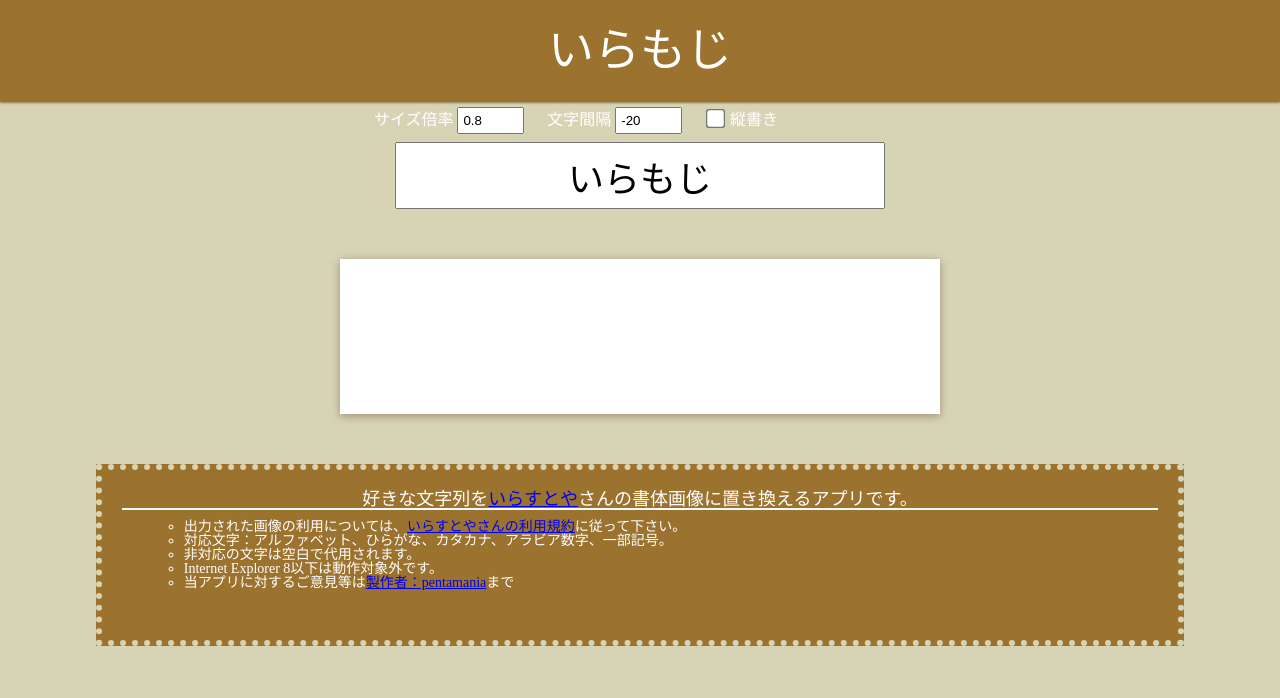
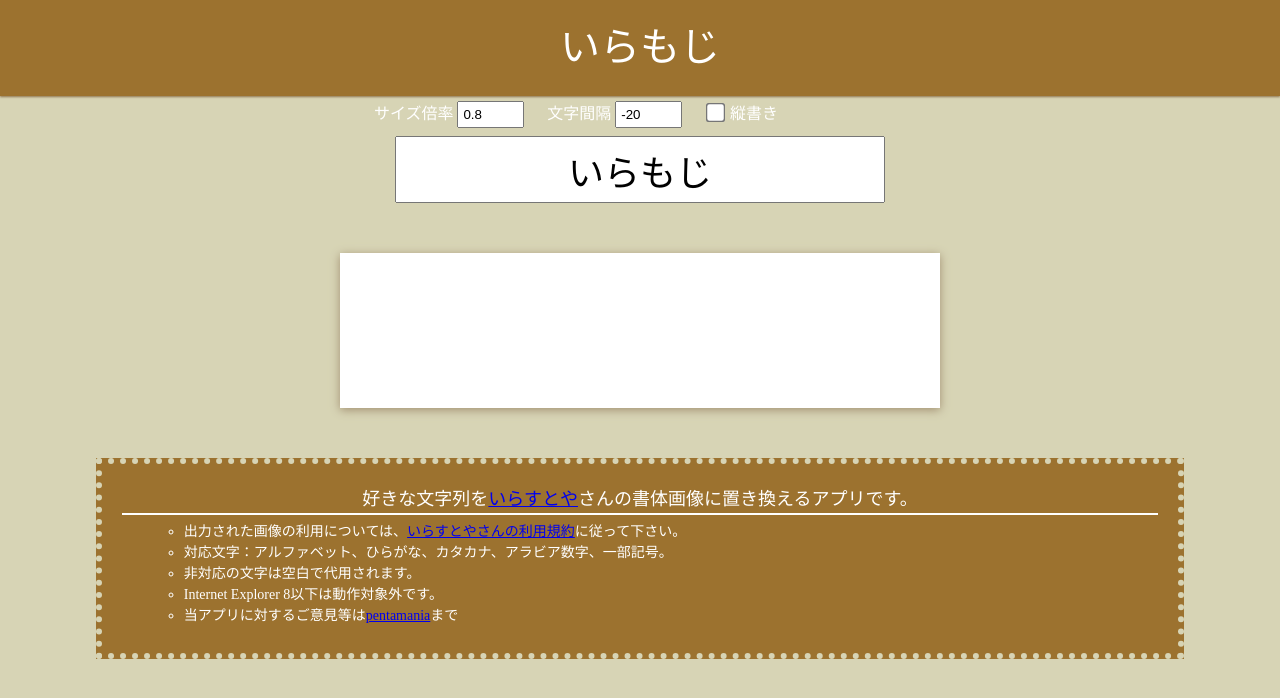
Before and after one commit to pentamania/iramoji, a website: page docs/index.html in a window 1280 px wide. Drawn offline with Linux system fonts and the light colour scheme.

Commit message:
Style update

```diff
--- a/docs/assets/style.css
+++ b/docs/assets/style.css
@@ -2,36 +2,36 @@
 --------------------------------------------------------------------------------------- */
 html,body,div,span,applet,object,iframe,h1,h2,h3,h4,h5,h6,p,blockquote,pre,a,abbr,acronym,address,big,cite,code,del,dfn,em,img,ins,kbd,q,s,samp,small,strike,strong,sub,sup,tt,var,b,u,i,center,dl,dt,dd,ol,ul,li,fieldset,form,label,legend,table,caption,tbody,tfoot,thead,tr,th,td,article,aside,canvas,details,embed,figure,figcaption,footer,header,hgroup,menu,nav,output,ruby,section,summary,time,mark,audio,video{margin:0;padding:0;border:0;font-size:100%;font:inherit;vertical-align:baseline}article,aside,details,figcaption,figure,footer,header,hgroup,menu,nav,section{display:block}body{line-height:1}ol,ul{list-style:none}blockquote,q{quotes:none}blockquote:before,blockquote:after,q:before,q:after{content:'';content:none}table{border-collapse:collapse;border-spacing:0}
 
-*{
+* {
     box-sizing: border-box;
 }
-html, body{
+html, body {
     background: #D7D4B5;
     /*background: #FEAE58;*/
     color: white;
     height: 100%;
 }
-.container{
+.container {
     text-align: center;
     font-size: 20px;
     margin: 0 auto;
     width: 100%;
     height: 100%;
 }
-header{
+header {
     background: #9C722F;
     padding: 1.4em;
     box-shadow: 0 1px 2px #8E744E;
 }
-.title{
-    font-size: 2.3em;
+.title {
+    font-size: 2em;
 }
-footer{
+footer {
     height: 10%;
     text-align: center;
     background: #9C722F;
 }
-.input-wrapper{
+.input-wrapper {
     /*width: 300px;*/
 }
 #input{
@@ -41,7 +41,7 @@ footer{
     padding: .3em;
     /*margin: 0 auto;*/
 }
-ul#config{
+ul#config {
     font-size: 0.8em;
     width: 90%;
     text-align: center;
@@ -49,12 +49,12 @@ ul#config{
     overflow: hidden;
     height: auto;
 }
-#config li{
+#config li {
     display: inline-block;
     /*float: left;*/
     padding: 0.3em 0.6em;
 }
-.input-textfield input{
+.input-textfield input {
     width: 5em;
     padding: 4px;
 }
@@ -64,13 +64,13 @@ input[type=checkbox] {
   transform: scale(1.5, 1.5);
   margin-right: 4px;
 }
-canvas{
+canvas {
     display: block;
     margin: 2.5em auto;
     box-shadow: 0px 2px 9px #A18F71;
     background: white;
 }
-#info{
+#info {
     background: #9C722F;
     width: 85%;
     padding: 1em;
@@ -78,18 +78,23 @@ canvas{
     border: 6px dotted #D7D4B5;
     font-size: inherit;
 }
-h3{
+.info-topic {
     border: 0 solid white;
     border-width: 0 0 2px 0;
     font-size: 0.9em;
+    padding: 0.3em;
 }
-#info ul{
+#info ul {
     padding: 0.5em;
     margin: 0 auto;
     width: 90%;
 }
-#info li{
+#info li {
     text-align: left;
     list-style: circle;
     font-size: 0.7em;
+    margin-bottom: 0.5em;
 }
+#info li:last-child {
+    margin-bottom: 0;
+}
--- a/docs/index.html
+++ b/docs/index.html
@@ -16,6 +16,7 @@
                 <h1 class="title">いらもじ</h1>
                 <!-- <img class="title" src="./asset/title.png" alt="いらもじ"/> -->
             </header>
+
             <ul id="config" class="input-control number">
                 <li class="input-textfield">
                     <label>サイズ倍率</label>
@@ -30,27 +31,26 @@
                     <label for="letter-vertical">縦書き</label>
                 </li>
             </ul>
+
             <div class="input-wrapper input-control big-input ">
                 <input id="input" type="text" value="いらもじ" placeholder="好きな言葉を入力"></input>
             </div>
+
             <canvas id="out-canvas"></canvas>
 
             <div id="out"></div>
 
-            <div id="info">
-            <h3>好きな文字列を<a href="http://www.irasutoya.com/" target="_blank">いらすとや</a>さんの書体画像に置き換えるアプリです。</h3>
+            <section id="info">
+                <h3 class="info-topic">好きな文字列を<a href="http://www.irasutoya.com/" target="_blank">いらすとや</a>さんの書体画像に置き換えるアプリです。</h3>
                 <ul>
                     <li>出力された画像の利用については、<a href="http://www.irasutoya.com/p/terms.html" target="_blank">いらすとやさんの利用規約</a>に従って下さい。</li>
                     <li>対応文字：アルファベット、ひらがな、カタカナ、アラビア数字、一部記号。</li>
                     <li>非対応の文字は空白で代用されます。</li>
                     <li>Internet Explorer 8以下は動作対象外です。</li>
-                <li>当アプリに対するご意見等は<a href="http://pentamania.github.io/portal/" target="_blank">製作者：pentamania</a>まで</li>
+                    <li>当アプリに対するご意見等は<a href="http://pentamania.github.io/portal/" target="_blank">pentamania</a>まで</li>
                 </ul>
-            <br>
-
-            </div>
+            </section>
         </main>
-        <!-- <footer>Made by pentamania</footer> -->
 
         <script src="./scripts/lib/promise.min.js" charset="utf-8"></script>
         <script src="./scripts/lib/xhr.js" charset="utf-8"></script>
```
Lines whose indentation alone changed are shown as unchanged.
